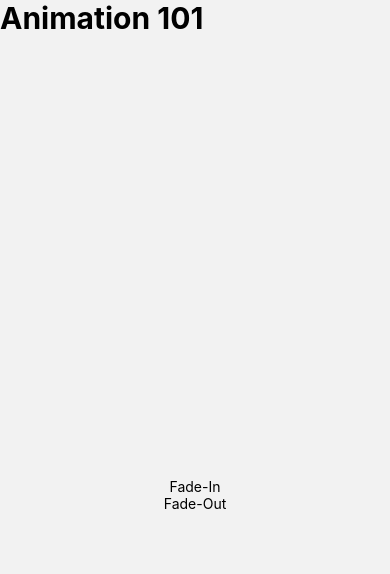
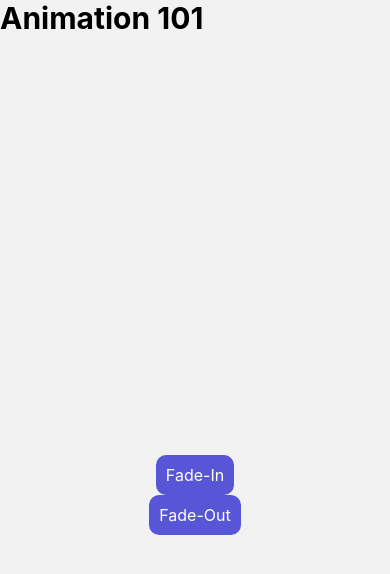
Before and after one commit to delafuentej/react-native_componentsApp, a React Native app: screen /Animation101Screen in a window 390 px wide. Shown: the top 574 px of the page. Built offline with nearby package versions, Linux system fonts and the light colour scheme.

Commit message:
custom components ui

```diff
--- a/src/presentation/components/ui/Button.tsx
+++ b/src/presentation/components/ui/Button.tsx
@@ -1,19 +1,32 @@
 /* eslint-disable prettier/prettier */
 /* eslint-disable react/react-in-jsx-scope */
 
-import { Pressable, Text} from 'react-native';
+
+import { Pressable, StyleProp, Text, ViewStyle} from 'react-native';
+import { colors, globalStyles } from '../../../config/theme/globalStyles';
 
 interface Props {
+    styles?: StyleProp<ViewStyle>;
+    text: string;
     onPress: ()=> void;
-    text: string
 }
 
-export const Button = ({text, onPress}:Props) => {
+export const Button = ({text, styles, onPress}:Props) => {
   return (
     <Pressable
     onPress={onPress}
+    style={({pressed})=>([
+        globalStyles.btnPrimary,{
+            opacity: pressed ? 0.7 : 1,
+            backgroundColor: colors.primary,
+        },
+    ])}
 >
-    <Text>{text}</Text>
+    <Text style={[
+        globalStyles.btnPrimaryText, {
+            color: colors.buttonTextColor,
+        }
+    ]}>{text}</Text>
     </Pressable>
 
   );
--- /dev/null
+++ b/src/presentation/components/ui/CustomView.tsx
@@ -0,0 +1,19 @@
+/* eslint-disable prettier/prettier */
+/* eslint-disable react/react-in-jsx-scope */
+
+import { StyleProp, Text, View, ViewStyle } from 'react-native';
+import { globalStyles } from '../../../config/theme/globalStyles';
+import { ReactNode } from 'react';
+
+interface Props {
+    style?: StyleProp<ViewStyle>
+    children?: ReactNode;
+}
+
+export const CustomView = ({style, children}: Props) => {
+  return (
+    <View style = {[globalStyles.mainContainer, style]}>
+        {children}
+    </View>
+  );
+};
--- a/src/presentation/navigation/StackNavigator.tsx
+++ b/src/presentation/navigation/StackNavigator.tsx
@@ -4,6 +4,7 @@ import { createStackNavigator } from '@react-navigation/stack';
 import { HomeScreen } from '../screens/home/HomeScreen';
 import { Animation101Screen } from '../screens/animations/Animation101Screen';
 import { Animation102Screen } from '../screens/animations/Animation102Screen';
+import { SwitchesScreen } from '../screens/switches/SwitchesScreen';
 
 const Stack = createStackNavigator();
 
@@ -15,6 +16,7 @@ export const StackNavigator = () => {
       <Stack.Screen name="Home" component={HomeScreen} />
       <Stack.Screen name="Animation101Screen" component={Animation101Screen} />
       <Stack.Screen name="Animation102Screen" component={Animation102Screen} />
+      <Stack.Screen name="SwitchesScreen" component={SwitchesScreen} />
 
 
     </Stack.Navigator>
--- a/src/presentation/screens/home/HomeScreen.tsx
+++ b/src/presentation/screens/home/HomeScreen.tsx
@@ -61,7 +61,7 @@ const uiMenuItems = [
   {
     name: 'Switches',
     icon: 'toggle-outline',
-    component: 'SwitchScreen',
+    component: 'SwitchesScreen',
   },
   {
     name: 'Alerts',
--- /dev/null
+++ b/src/presentation/screens/switches/SwitchesScreen.tsx
@@ -0,0 +1,16 @@
+/* eslint-disable prettier/prettier */
+/* eslint-disable react/react-in-jsx-scope */
+
+
+import { Title } from '../../components/ui/Title';
+import { CustomView } from '../../components/ui/CustomView';
+
+
+export const SwitchesScreen = () => {
+  return (
+    <CustomView style={{marginTop: 100, paddingHorizontal:10}}>
+        <Title text='SwitchesScreen'/>
+
+    </CustomView>
+  );
+};
```
Also changed, not shown: src/presentation/components/ui/Card.tsx (added, +26 -0 lines).
